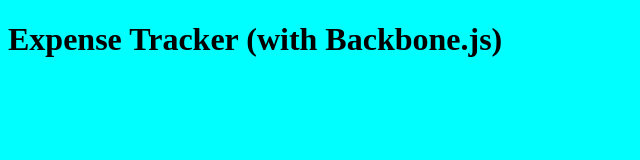
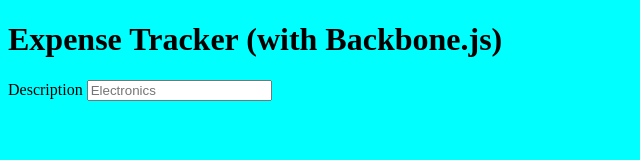
Before and after one commit to CesarLiChen/expense-tracker-backbone-js, a plain HTML site: page index.html in a window 1280 px wide. Shown: the whole page, without its empty margins (0-640 px from the left). Drawn offline with Linux system fonts and the light colour scheme.

Commit message:
Adds first row of form

```diff
--- a/index.html
+++ b/index.html
@@ -10,6 +10,19 @@
 <body>
     <h1>Expense Tracker (with Backbone.js)</h1>
 
+    <form id ="new-expense-form">
+        <div class="row">
+            <div class="form-group">
+                <label for="description">Description</label>
+                <input id="description" name="description" type="text" placeholder="Electronics">
+            </div>
+        </div>
+
+        <div class="row">
+            <div></div>
+        </div>
+    </form>
+
     <!--JavaScript files || Script tags-->
     <script type="text/javascript" src="js/vendor/jquery-3.6.3.js"></script>
     <script type="text/javascript" src="js/vendor/underscore-umd.js"></script>
```
